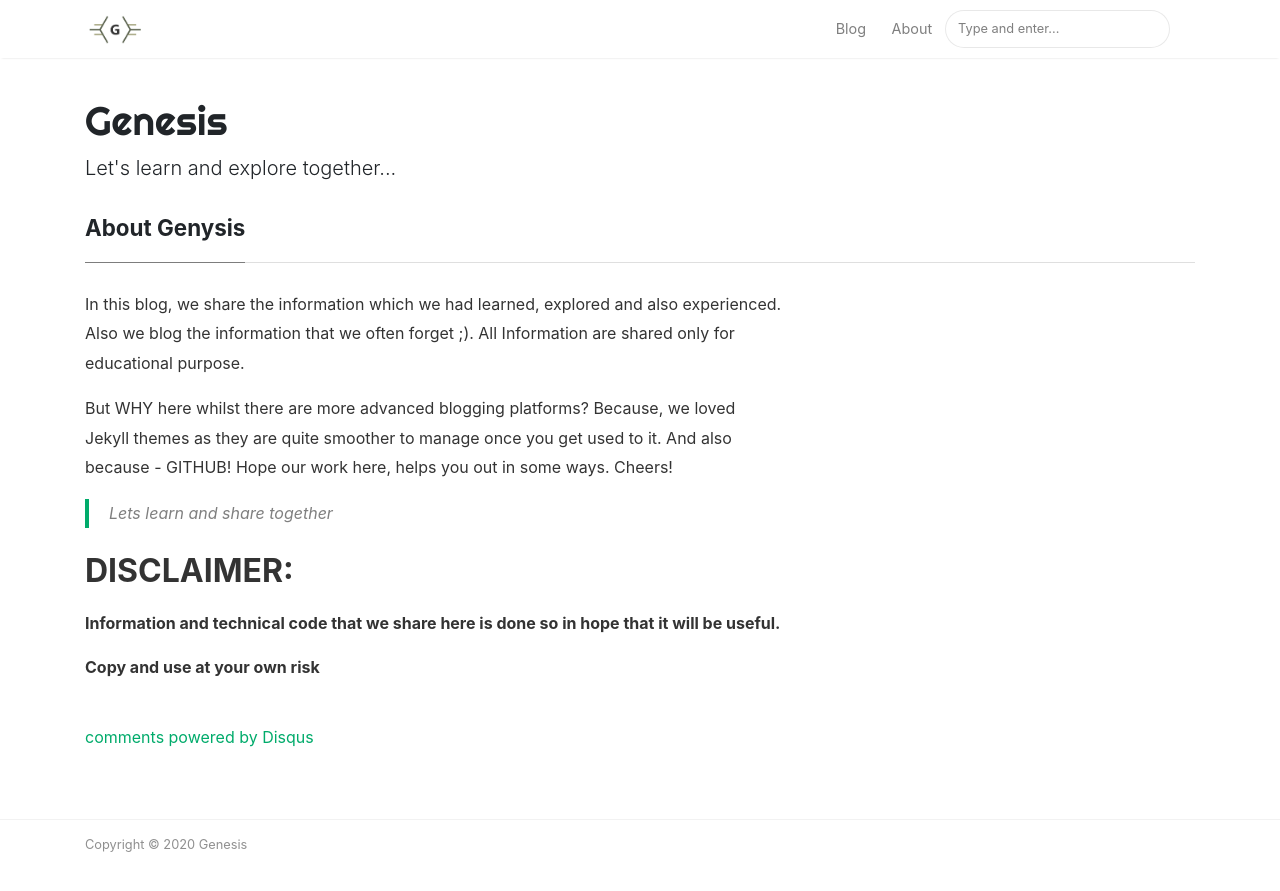
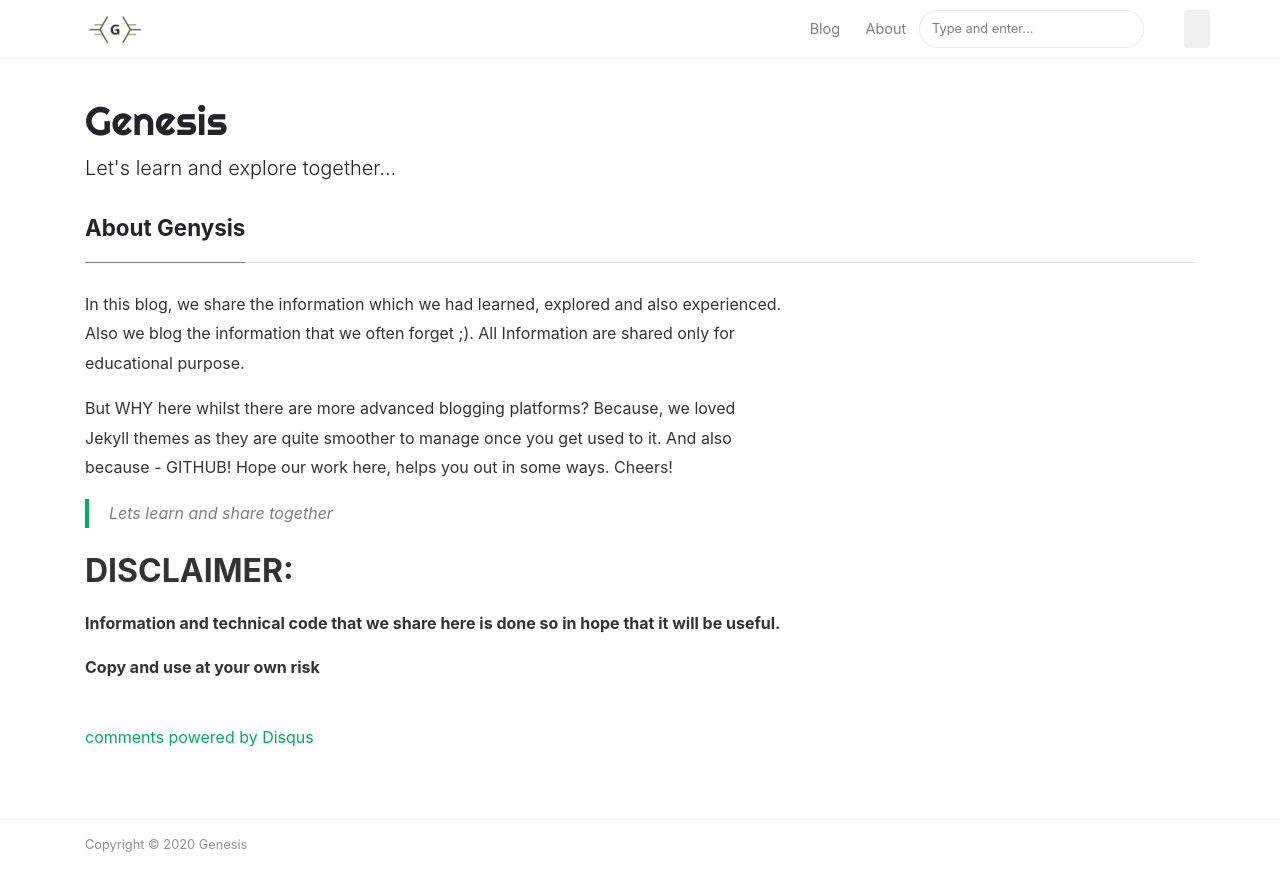
Before and after one commit to Genesis-z/Genesis-z.github.io, a Jekyll site: the page built from _pages/about.md, in a window 1280 px wide and 928 px high. Shown: the top 891 px of the window. Built offline with Jekyll 4.4.1, drawn with Linux system fonts in a browser that asks for light colours; nearby versions of some CDN libraries; comment, search, counter and statistics services are not loaded.

Commit message:
Added button to change dark/light mode

```diff
--- a/_layouts/default.html
+++ b/_layouts/default.html
@@ -14,7 +14,7 @@
 
 <link href="{{ site.baseurl }}/assets/css/screen.css" rel="stylesheet">
 
-<link href="{{ site.baseurl }}/assets/css/main.css" rel="stylesheet">
+<link href="{{ site.baseurl }}/assets/css/main.scss" rel="stylesheet">
 
 <script src="{{ site.baseurl }}/assets/js/jquery.min.js"></script>
 
@@ -43,8 +43,8 @@
 
 <!-- Begin Menu Navigation
 ================================================== -->
-<nav class="navbar navbar-expand-lg navbar-light bg-white fixed-top mediumnavigation nav-down">
-
+<!-- <nav class="navbar navbar-expand-lg navbar-light bg-white fixed-top mediumnavigation nav-down"> -->
+<nav class="navbar navbar-expand-lg navbar-light fixed-top mediumnavigation nav-down">
     <div class="container pr-0">
 
     <!-- Begin Logo -->
@@ -92,6 +92,10 @@
                 </li> -->
 
                 {% include search-lunr.html %}
+                <button type="button" class="btn">
+                    <a id="theme-toggle" onclick="modeSwitcher()" style="cursor: pointer;"></a>
+                </button>
+
 
             </ul>
 
@@ -193,6 +197,7 @@
 <script src="https://stackpath.bootstrapcdn.com/bootstrap/4.2.1/js/bootstrap.min.js" integrity="sha384-B0UglyR+jN6CkvvICOB2joaf5I4l3gm9GU6Hc1og6Ls7i6U/mkkaduKaBhlAXv9k" crossorigin="anonymous"></script>
 
 <script src="{{ site.baseurl }}/assets/js/mediumish.js"></script>
+<script src="{{ site.baseurl }}/assets/js/mode-switcher.js"></script>
 
 {% if site.lazyimages == "enabled" %}
 <script src="{{ site.baseurl }}/assets/js/lazyload.js"></script>
```
